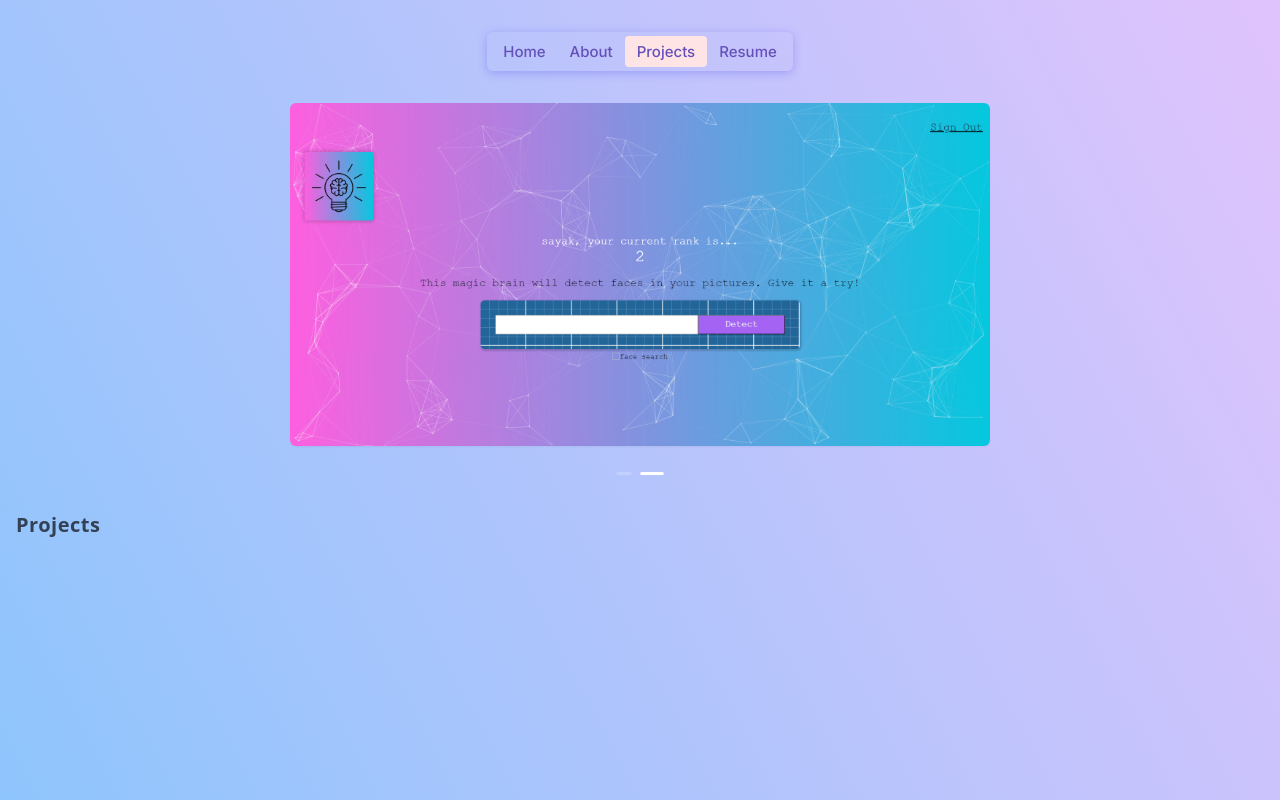
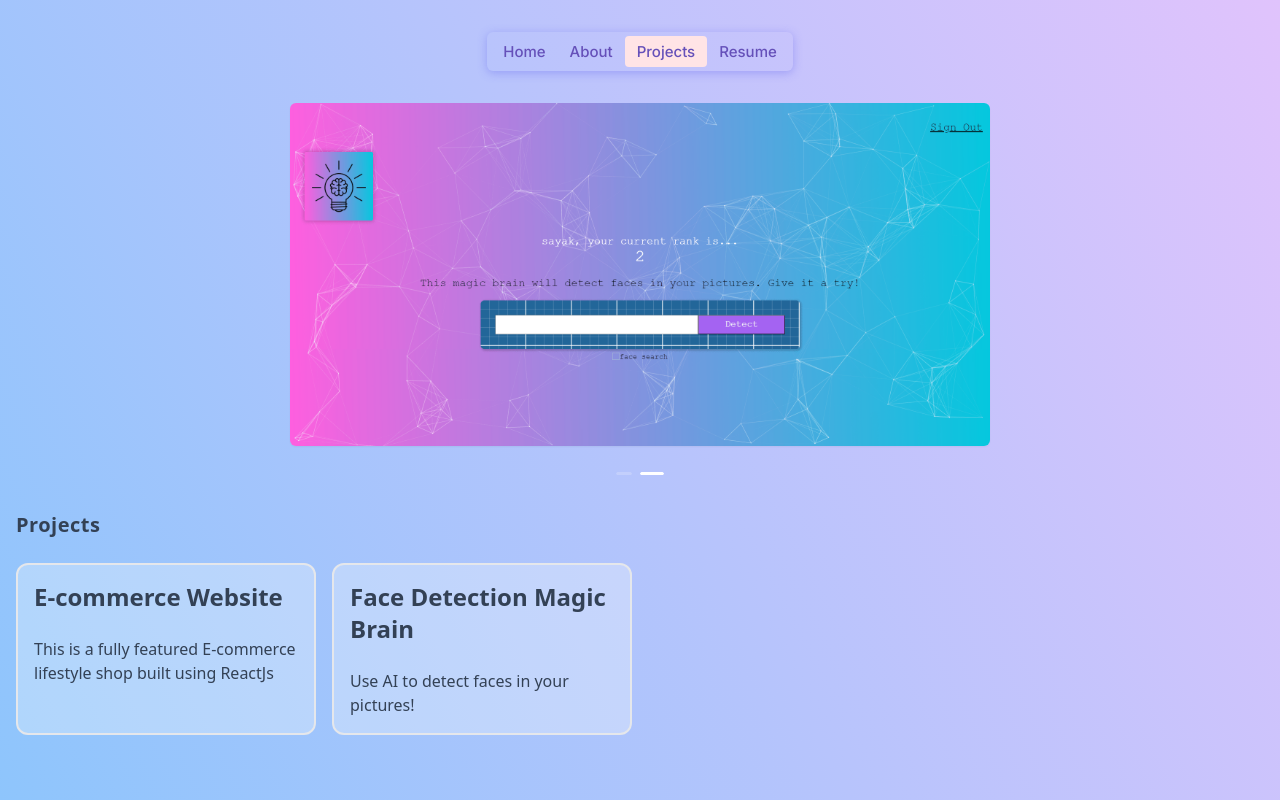
Before and after one commit to piklume/sayak-portfolio, a Next.js app: page /projects in a window 1280 px wide. Built offline with nearby package versions, Linux system fonts and the light colour scheme.

Commit message:
feat: initial add projects card

```diff
--- a/app/projects/page.tsx
+++ b/app/projects/page.tsx
@@ -1,4 +1,6 @@
 import TextHeader from '../common/components/textHeader';
+import { PROJECTS_DATA_LIST } from '../common/constants';
+import ProjectCard from './components/projectCard';
 import ProjectsCarousel from './components/projectsCarousel';
 
 export default function Projects() {
@@ -6,6 +8,11 @@ export default function Projects() {
     <div className="mt-8 flex flex-col">
       <ProjectsCarousel />
       <TextHeader>Projects</TextHeader>
+      <div className="grid gap-4 grid-cols-1 md:grid-cols-4">
+        {PROJECTS_DATA_LIST.map(({ name, title, shortDescription }) => (
+          <ProjectCard key={name} title={title} content={shortDescription} />
+        ))}
+      </div>
     </div>
   );
 }
```
